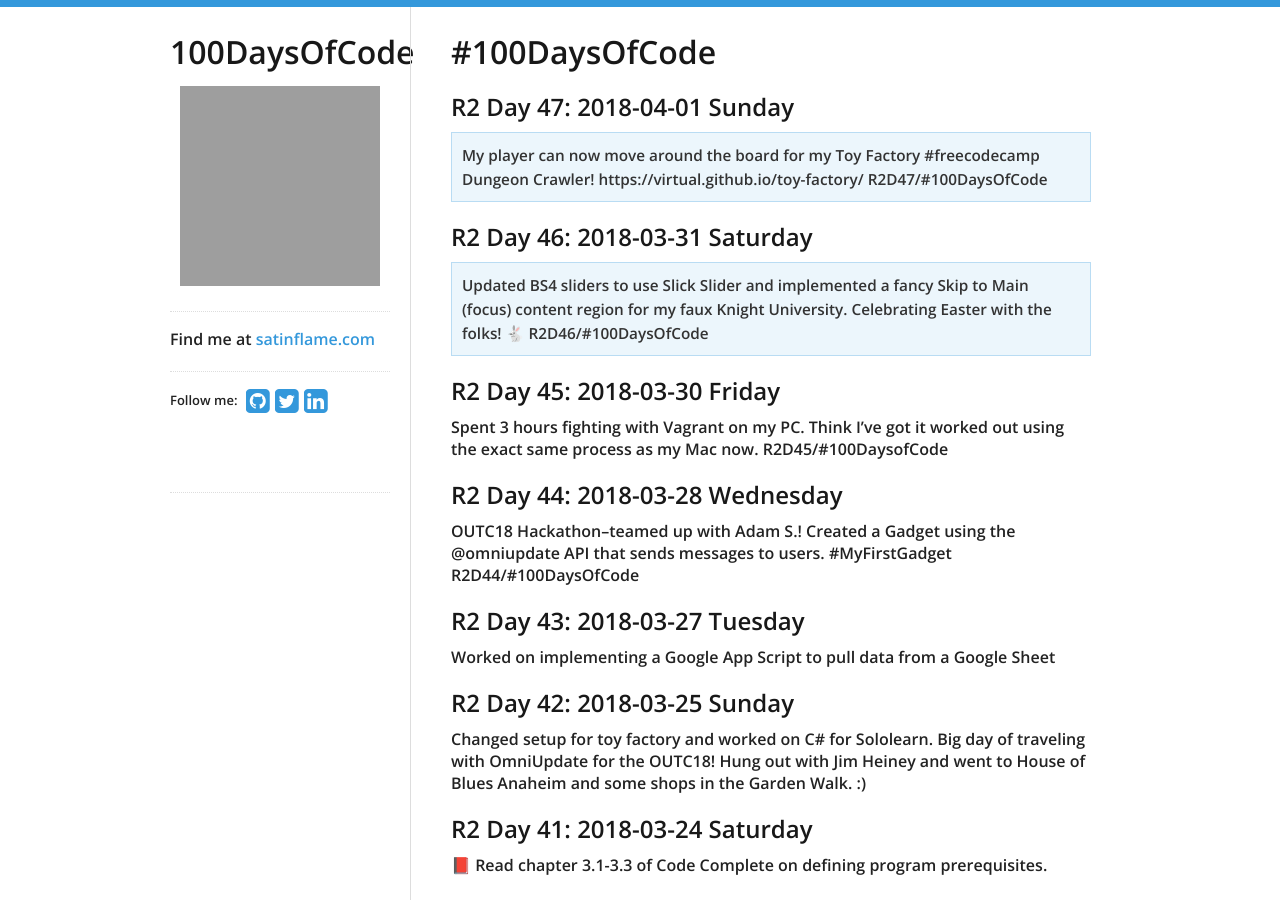
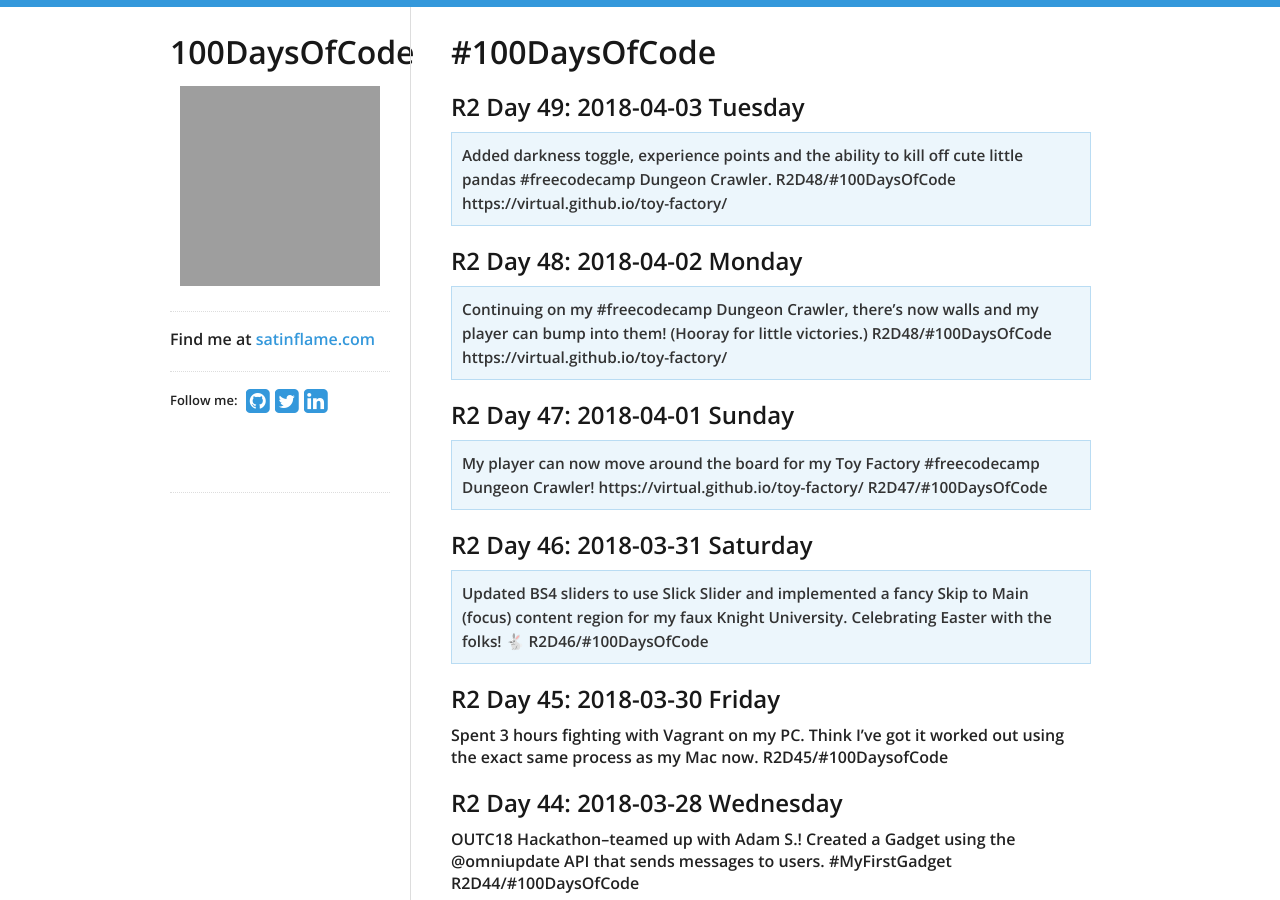
Before and after one commit to virtual/100daysofcode, a Jekyll site: the page built from index.md, in a window 1280 px wide and 900 px high. Built offline with Jekyll 4.4.1, drawn with Linux system fonts in a browser that asks for light colours; nearby versions of some CDN libraries; our own code applies the rules of GitHub Pages for plain Markdown files; grey boxes are pictures that could not be loaded.

Commit message:
Update index.md

```diff
--- a/index.md
+++ b/index.md
@@ -1,4 +1,12 @@
 # #100DaysOfCode
+
+## R2 Day 49: 2018-04-03 Tuesday
+
+> Added darkness toggle, experience points and the ability to kill off cute little pandas #freecodecamp Dungeon Crawler. R2D48/#100DaysOfCode https://virtual.github.io/toy-factory/
+
+## R2 Day 48: 2018-04-02 Monday
+
+> Continuing on my #freecodecamp Dungeon Crawler, there's now walls and my player can bump into them! (Hooray for little victories.) R2D48/#100DaysOfCode https://virtual.github.io/toy-factory/
 
 ## R2 Day 47: 2018-04-01 Sunday
 
```
